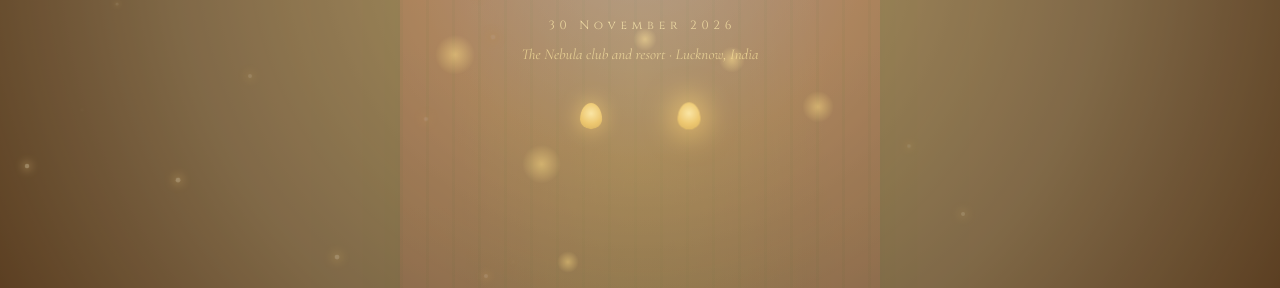
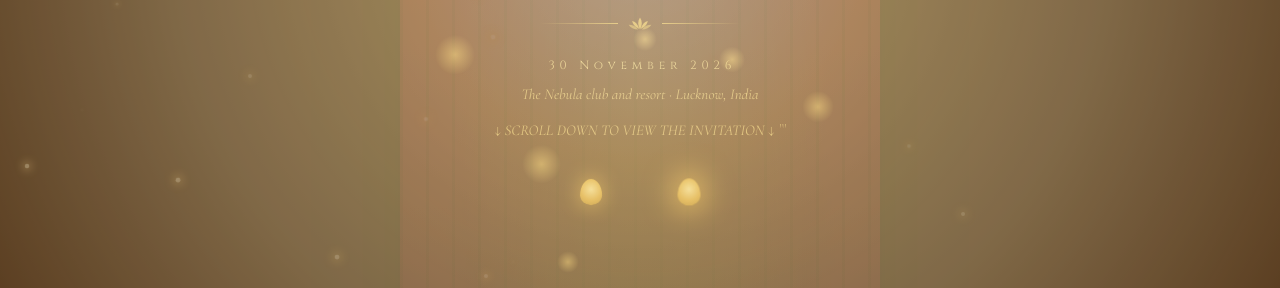
Before and after one commit to vaibhavavantika/Weeding-invite, a plain HTML site: page index.html in a window 1280 px wide. Shown: the part 512-800 px from the top of the page. Drawn offline with nearby package versions, Linux system fonts and the light colour scheme; a web font is replaced by a local one.

Commit message:
Update index.html

````diff
--- a/index.html
+++ b/index.html
@@ -61,10 +61,18 @@
   <p class="eyebrow gold hero-sub">SHUBH VIVAH</p>
   <h1 class="name">Vaibhav</h1>
   <p class="amp">&amp;</p>
-  <h1 class="name">Avantika</h1>
+  <h1 class="name">Avantika</h1> <br> <br>
   <div class="divider gold-div"><i></i><svg><use href="#lotus"/></svg><i></i></div>
   <p class="hero-date">30 November 2026</p>
-  <p class="hero-venue">The Nebula club and resort · Lucknow, India</p>
+  <p class="hero-venue">The Nebula club and resort · Lucknow, India
+
+<br><br>
+<span class="scroll-hint">
+    ↓ SCROLL DOWN TO VIEW THE INVITATION ↓
+</span>
+```
+
+  </p>
   <div class="diyas"><span class="diya"></span><span class="diya"></span></div>
 </section>
 
````
